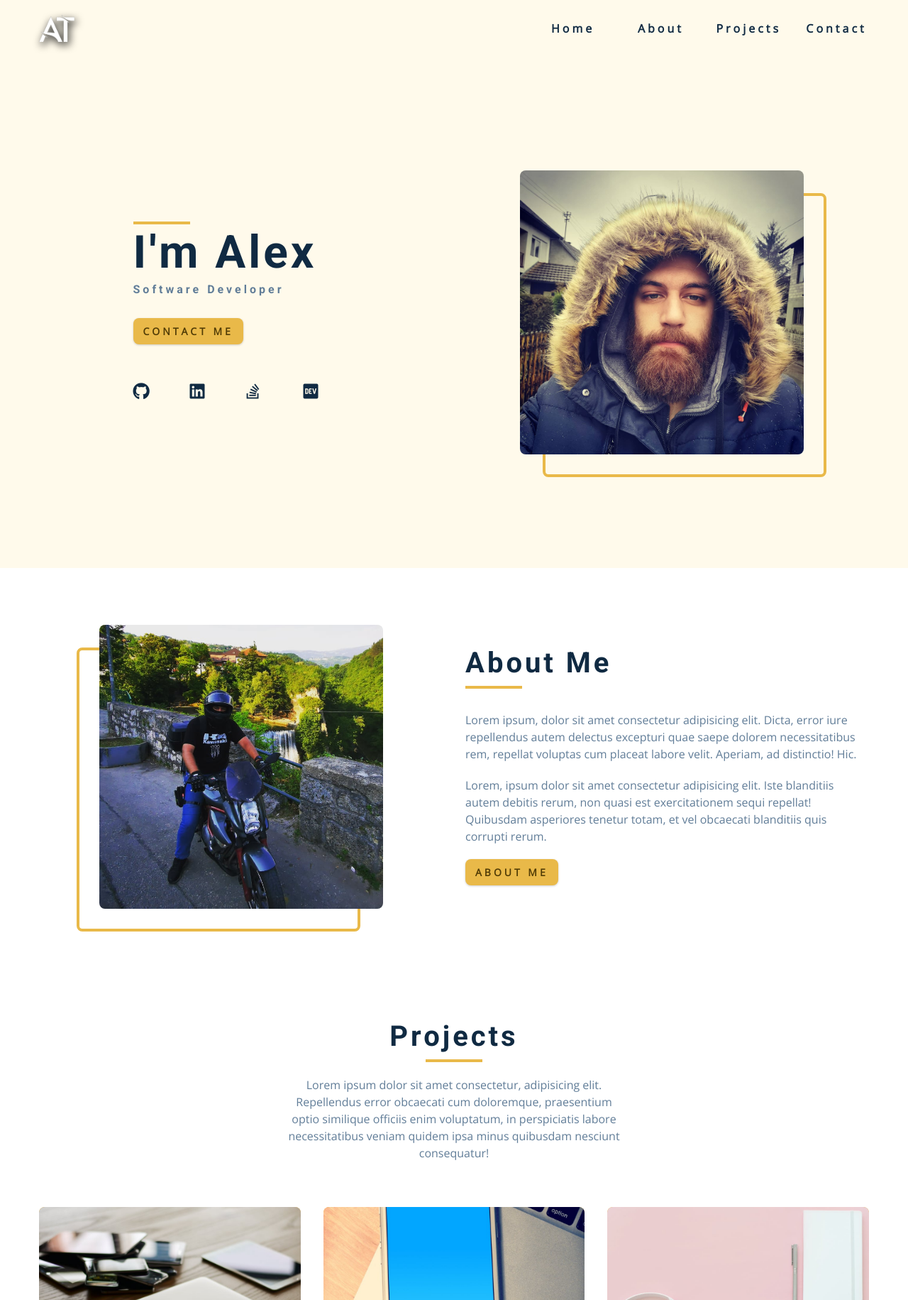
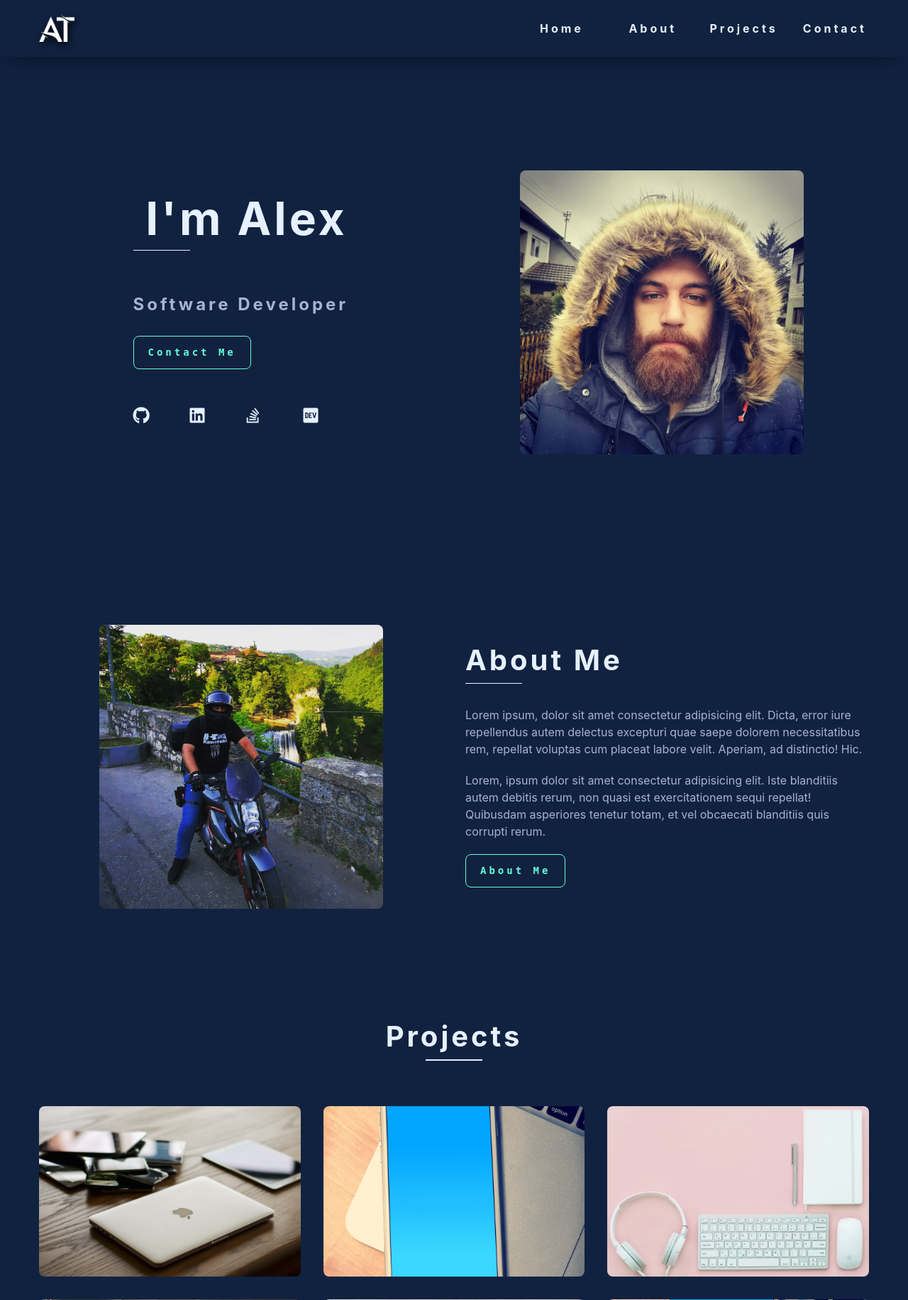
Before and after one commit to TomWSC828/personal-website, a PHP site: page / in a window 1280 px wide. Shown: the top 1831 px of the page at 71% size. Run offline with PHP 8.4, Linux system fonts and the light colour scheme.

Commit message:
Optimization of UI

```diff
--- a/css/style.css
+++ b/css/style.css
@@ -12,39 +12,27 @@ Variables
 */
 
 :root {
-  /* dark shades of primary color*/
-  --clr-primary-1: hsl(43, 86%, 17%);
-  --clr-primary-2: hsl(43, 77%, 27%);
-  --clr-primary-3: hsl(43, 72%, 37%);
-  --clr-primary-4: hsl(42, 63%, 48%);
-  /* primary/main color */
-  --clr-primary-5: hsl(42, 78%, 60%);
-  /* lighter shades of primary color */
-  --clr-primary-6: hsl(43, 89%, 70%);
-  --clr-primary-7: hsl(43, 90%, 76%);
-  --clr-primary-8: hsl(45, 86%, 81%);
-  --clr-primary-9: hsl(45, 90%, 88%);
-  --clr-primary-10: hsl(45, 100%, 96%);
-  /* darkest grey - used for headings */
-  --clr-grey-1: hsl(209, 61%, 16%);
-  --clr-grey-2: hsl(211, 39%, 23%);
-  --clr-grey-3: hsl(209, 34%, 30%);
-  --clr-grey-4: hsl(209, 28%, 39%);
-  /* grey used for paragraphs */
-  --clr-grey-5: hsl(210, 22%, 49%);
-  --clr-grey-6: hsl(209, 23%, 60%);
-  --clr-grey-7: hsl(211, 27%, 70%);
-  --clr-grey-8: hsl(210, 31%, 80%);
-  --clr-grey-9: hsl(212, 33%, 89%);
-  --clr-grey-10: hsl(210, 36%, 96%);
-  --clr-white: #fff;
-  --ff-primary: "Roboto", sans-serif;
-  --ff-secondary: "Open Sans", sans-serif;
+  /* Color Schema */
+  --dark-navy: #020c1b;
+  --navy: #0a192f;
+  --light-navy: #112240;
+  --lightest-navy: #233554;
+  --navy-shadow: rgba(2,12,27,0.7);
+  --dark-slate: #495670;
+  --slate: #8892b0;
+  --light-slate: #a8b2d1;
+  --lightest-slate: #ccd6f6;
+  --white: #e6f1ff;
+  --green: #64ffda;
+  --green-tint: rgba(100,255,218,0.1);
+  /* Other Schema */
+  --font-sans: "Calibre","Inter","San Francisco","SF Pro Text",-apple-system,system-ui,sans-serif;
+  --font-mono: "SF Mono","Fira Code","Fira Mono","Roboto Mono",monospace;
+  --fz-heading: 32px;
+  --easing: cubic-bezier(0.645,0.045,0.355,1);
   --transition: all 0.3s linear;
   --spacing: 0.25rem;
   --radius: 0.5rem;
-  --light-shadow: 0 5px 15px rgba(0, 0, 0, 0.1);
-  --dark-shadow: 0 5px 15px rgba(0, 0, 0, 0.2);
   --max-width: 1170px;
 }
 /*
@@ -61,9 +49,9 @@ Global Styles
   box-sizing: border-box;
 }
 body {
-  font-family: var(--ff-secondary);
-  background: var(--clr-white);
-  color: var(--clr-grey-1);
+  font-family: var(--font-sans);
+  background-color: var(--light-navy);
+  color: var(--light-slate);
   line-height: 1.5;
   font-size: 0.875rem;
 }
@@ -90,12 +78,14 @@ h4 {
 }
 h1 {
   font-size: 3rem;
+  color: var(--white);
 }
 h2 {
   font-size: 2rem;
+  color: var(--white);
 }
 h3 {
-  font-size: 1.25rem;
+  font-size: 1.2rem;
 }
 h4 {
   font-size: 0.875rem;
@@ -112,7 +102,7 @@ p {
     font-size: 2.5rem;
   }
   h3 {
-    font-size: 1.75rem;
+    font-size: 1.5rem;
   }
   h4 {
     font-size: 1rem;
@@ -130,24 +120,25 @@ p {
 /*  global classes */
 
 .btn {
-  text-transform: uppercase;
-  background: var(--clr-primary-5);
-  color: var(--clr-primary-1);
-  padding: 0.375rem 0.75rem;
+  color: var(--green);
+  background-color: transparent;
+  border: 1px solid var(--green);
+  border-radius: var(--radius);
+  padding: 0.75rem 1.25rem;
   letter-spacing: var(--spacing);
+  font-family: var(--font-mono);
   display: inline-block;
   font-weight: 700;
   -webkit-transition: var(--transition);
   transition: var(--transition);
   font-size: 0.875rem;
-  border: 2px solid transparent;
   cursor: pointer;
-  box-shadow: 0 1px 3px rgba(0, 0, 0, 0.2);
-  border-radius: var(--radius);
+
 }
 .btn:hover {
-  color: var(--clr-primary-1);
-  background: var(--clr-primary-7);
+  background-color: var(--green-tint);
+  outline: none;
+  color: var(--white);
 }
 /* section */
 .section {
@@ -167,9 +158,9 @@ p {
 
 .underline {
   width: 5rem;
-  height: 0.25rem;
+  height: 0.1rem;
   margin-bottom: 1.25rem;
-  background: var(--clr-primary-5);
+  background: var(--white);
   margin-left: auto;
   margin-right: auto;
 }
@@ -193,7 +184,9 @@ Navbar
   padding: 1rem;
   display: grid;
   align-items: center;
+  background: var(--light-navy);
   transition: var(--transition);
+  box-shadow: 0 10px 30px -10px var(--navy-shadow);
 }
 
 .nav-center {
@@ -213,13 +206,19 @@ Navbar
   height: auto;
   filter: drop-shadow(2px 4px 6px black);
 }
+
 .nav-btn {
   background: transparent;
   border-color: transparent;
-  color: var(--clr-primary-5);
+  color: var(--white);
   font-size: 2rem;
   cursor: pointer;
   justify-self: end;
+}
+
+.nav-btn:hover {
+  color: var(--green);
+  transition: var(--transition);
 }
 
 .navbar-fixed {
@@ -227,14 +226,13 @@ Navbar
   top: 0;
   left: 0;
   width: 100%;
-  background: var(--clr-white);
   z-index: 2;
-  box-shadow: var(--light-shadow);
+  box-shadow: 0 10px 30px -10px var(--navy-shadow);
 }
 
 @media screen and (min-width: 768px) {
   .nav {
-    background: var(--clr-primary-10);
+    background: var(--light-navy);
   }
 
   .nav-btn {
@@ -251,14 +249,14 @@ Navbar
 
   .nav-links a {
     text-transform: capitalize;
-    color: var(--clr-grey-1);
+    color: var(--white);
     font-weight: bold;
     letter-spacing: var(--spacing);
     transition: var(--transition);
   }
 
   .nav-links a:hover {
-    color: var(--clr-primary-5);
+    color: var(--green);
   }
 
   .nav-center {
@@ -320,12 +318,12 @@ Sidebar
 
 .social-icon {
   font-size: 1.5rem;
-  color: var(--clr-grey-1);
+  color: var(--white);
   transition: var(--transition);
 }
 
 .social-icon:hover {
-  color: var(--clr-primary-5);
+  color: var(--green);
 }
 
 .close-btn {
@@ -355,6 +353,10 @@ Sidebar
 Hero
 ================
 */
+.section-title h1 {
+  margin-left: 0;
+}
+
 .hero .underline {
   margin-bottom: 0.5rem;
   margin-left: 0;
@@ -681,7 +683,7 @@ Footer
 
 .footer {
   padding-bottom: 2rem;
-  background: #222;
+  background: var(--light-navy);
   display: grid;
   place-items: center;
 }
@@ -691,11 +693,11 @@ Footer
 }
 
 .footer .social-icon {
-  color: var(--clr-primary-5);
+  color: var(--white);
 }
 
 .footer .social-icon:hover {
-  color: var(--clr-primary-10);
+  color: var(--green);
 }
 
 .footer p {
--- a/index.html
+++ b/index.html
@@ -157,9 +157,11 @@
     <header class="hero">
       <div class="section-center hero-center">
         <article class="hero-info">
+          <div class="section-title">
+            <h1>I'm Alex</h1>
             <div class="underline"></div>
-          <h1>I'm Alex</h1>
-          <h4>Software Developer</h4>
+          </div>
+          <h3>Software Developer</h3>
           <a href="contact.html" class="btn hero-btn">Contact Me</a>
           <ul class="social-icons hero-icons">
             <!-- single item -->
@@ -264,12 +266,6 @@
       <div class="section-title">
         <h2>Projects</h2>
         <div class="underline"></div>
-        <p class="projects-text">
-          Lorem ipsum dolor sit amet consectetur, adipisicing elit. Repellendus
-          error obcaecati cum doloremque, praesentium optio similique officiis
-          enim voluptatum, in perspiciatis labore necessitatibus veniam quidem
-          ipsa minus quibusdam nesciunt consequatur!
-        </p>
       </div>
       <!-- End of Section Title -->
       <div class="section-center projects-center">
@@ -368,16 +364,6 @@
     <!-- End of Project Section-->
     <!-- Contact Section -->
     <section class="connect">
-      <video
-        autoplay
-        muted
-        loop
-        class="video-container"
-        poster="./assets/img/project-1.jpeg"
-      >
-        <source src="./assets/video/connect.mp4" type="video/mp4" />
-      </video>
-      <div class="video-banner">
       <!-- Section Title -->
       <div class="section-title">
         <h2>Let's get in touch</h2>
@@ -385,13 +371,12 @@
       </div>
       <!-- End of Section Title -->
       <p class="video-text">
-          Lorem ipsum dolor sit amet consectetur adipisicing elit. Tempore
-          nostrum qui molestiae minima. Labore libero totam, hic saepe expedita
+        Lorem ipsum dolor sit amet consectetur adipisicing elit. Tempore nostrum
+        qui molestiae minima. Labore libero totam, hic saepe expedita
         repudiandae rem ratione repellendus quo animi obcaecati cum eum est!
         Hic!
       </p>
       <a href="./contact.html" class="btn">Contact Me</a>
-      </div>
     </section>
     <!-- End of Contact Section-->
     <!-- Footer Section -->
```
Lines whose indentation alone changed are shown as unchanged.
